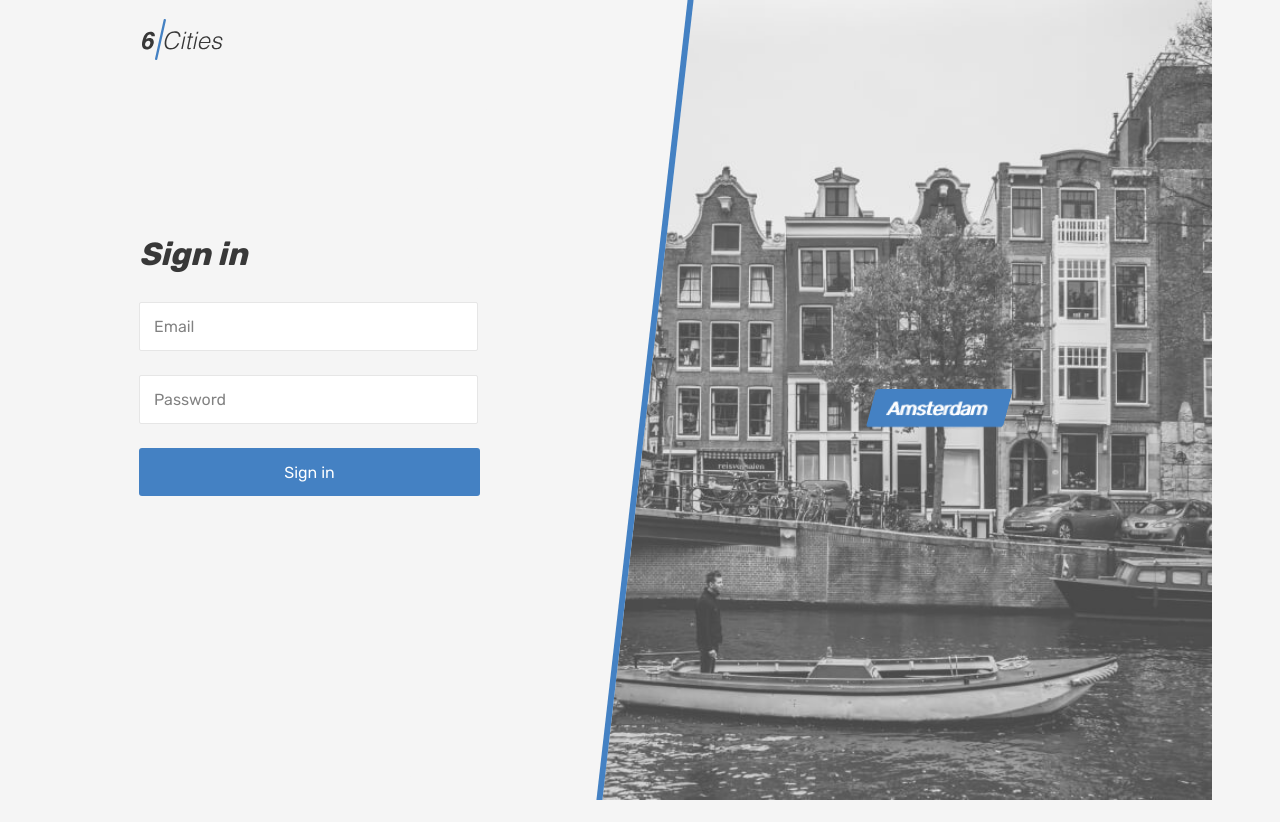
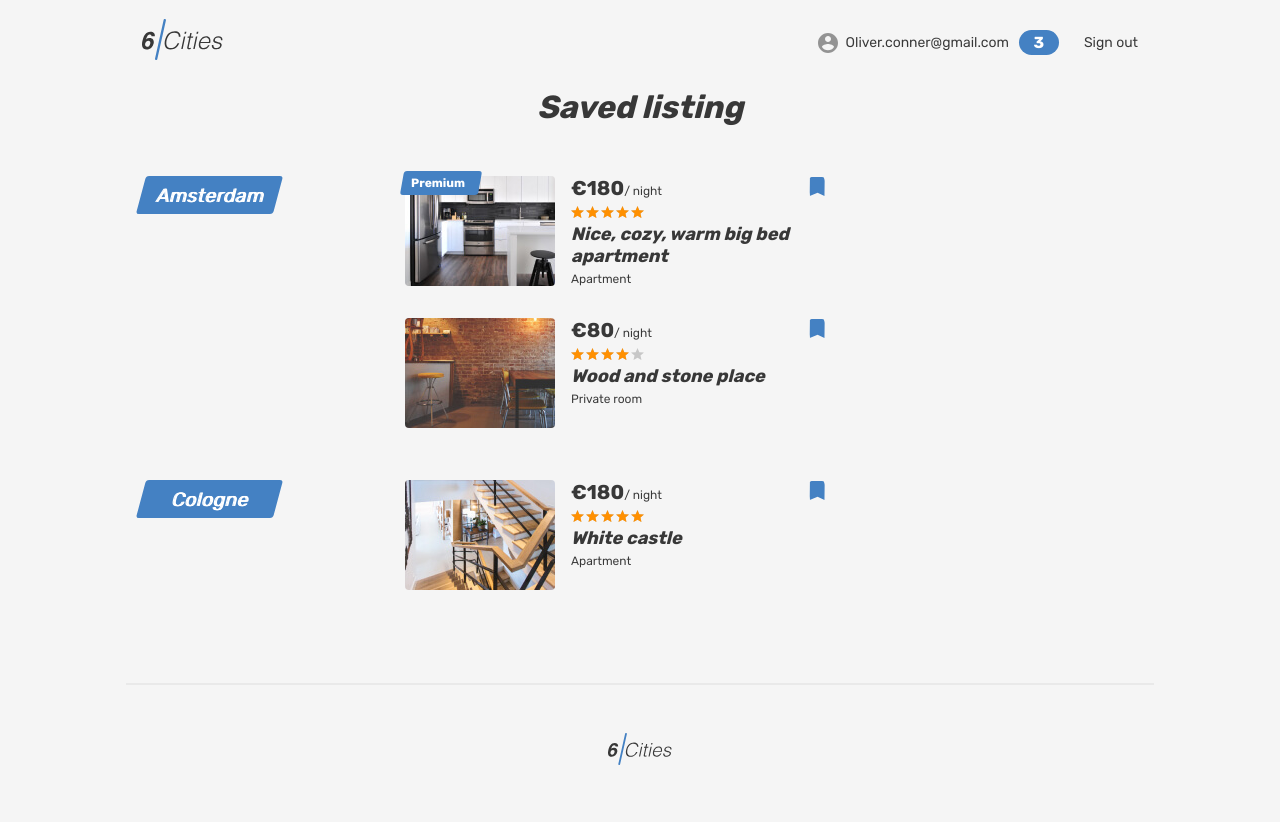
Before and after one commit to mihmo/1044579-six-cities-11, a React (Create React App) app in the folder project/: page /login in a window 1280 px wide. Before the commit the page ends 800 px from the top, so only its background shows below. Built offline with nearby package versions, Linux system fonts and the light colour scheme.

Commit message:
3.4. Добавит компонент приватного маршрута.

```diff
--- a/project/src/components/app/app.tsx
+++ b/project/src/components/app/app.tsx
@@ -1,10 +1,11 @@
 import {Route, BrowserRouter, Routes} from 'react-router-dom';
-import {AppRoute} from '../../consts';
+import {AppRoute, AuthorizationStatus} from '../../consts';
 import Main from '../../pages/main/main';
 import Login from '../../pages/login/login';
 import Favorites from '../../pages/favorites/favorites';
 import Property from '../../pages/property/property';
 import NotFound from '../../pages/not-found/not-found';
+import PrivateRoute from '../private-route/private-route';
 
 type AppProps = {
   placeCardCount: number;
@@ -20,7 +21,13 @@ function App({placeCardCount}: AppProps): JSX.Element {
         />
         <Route
           path={AppRoute.Login}
-          element={<Login />}
+          element={
+            <PrivateRoute
+              authorizationStatus={AuthorizationStatus.Auth}
+            >
+              <Favorites />
+            </PrivateRoute>
+          }
         />
         <Route
           path={AppRoute.Favorites}
--- /dev/null
+++ b/project/src/components/private-route/private-route.tsx
@@ -0,0 +1,19 @@
+import {Navigate} from 'react-router-dom';
+import {AppRoute, AuthorizationStatus} from '../../consts';
+
+type PrivateRouteProps = {
+  authorizationStatus: AuthorizationStatus;
+  children: JSX.Element;
+}
+
+function PrivateRoute(props: PrivateRouteProps): JSX.Element {
+  const {authorizationStatus, children} = props;
+
+  return (
+    authorizationStatus === AuthorizationStatus.Auth
+      ? children
+      : <Navigate to={AppRoute.Login} />
+  );
+}
+
+export default PrivateRoute;
--- a/project/src/pages/consts.ts
+++ /dev/null
@@ -1,6 +0,0 @@
-export enum AppRoute {
-  Login = '/login',
-  Main = '/',
-  Favorites = '/favorites',
-  Property = '/offer/:id',
-}
```
